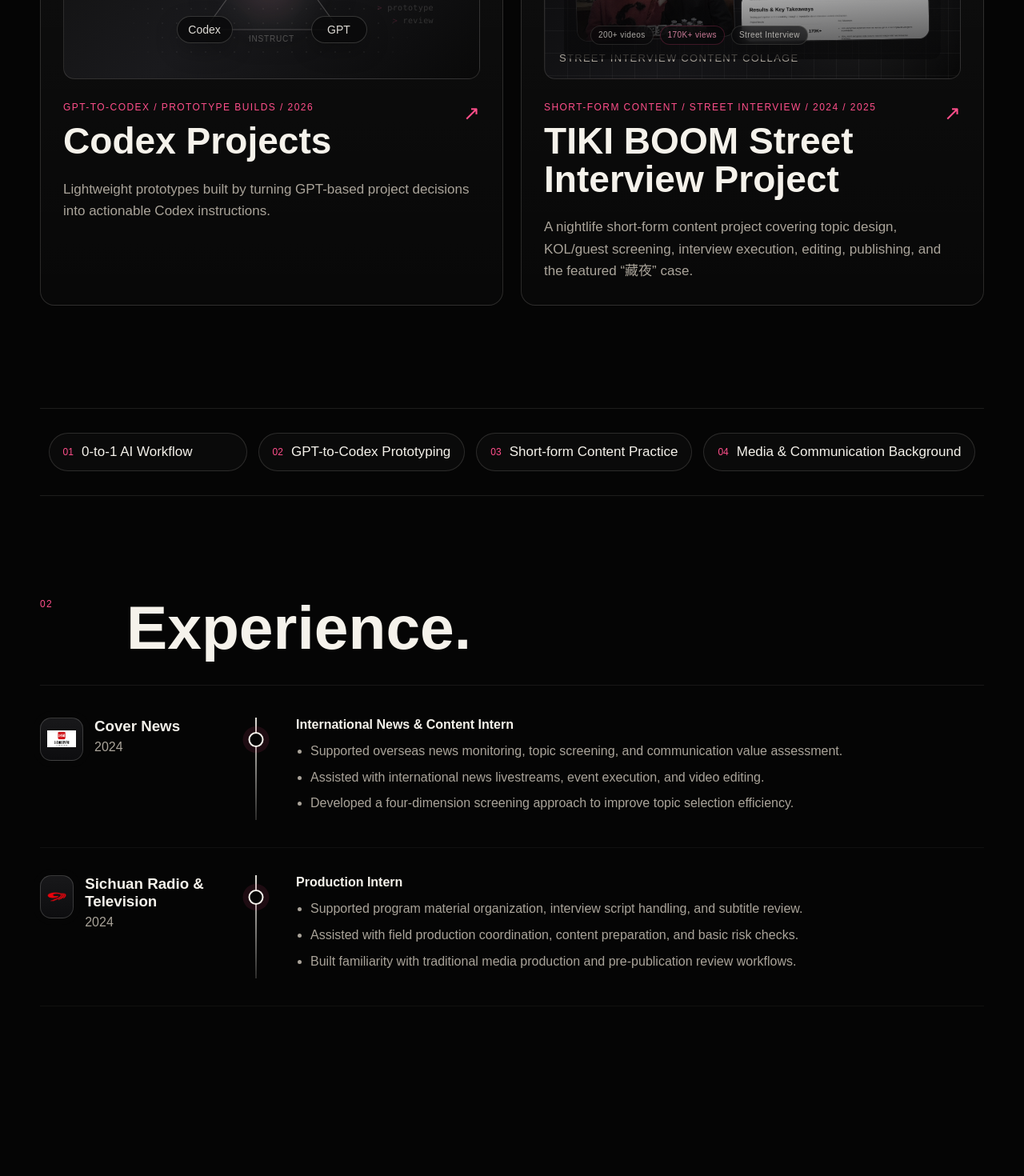
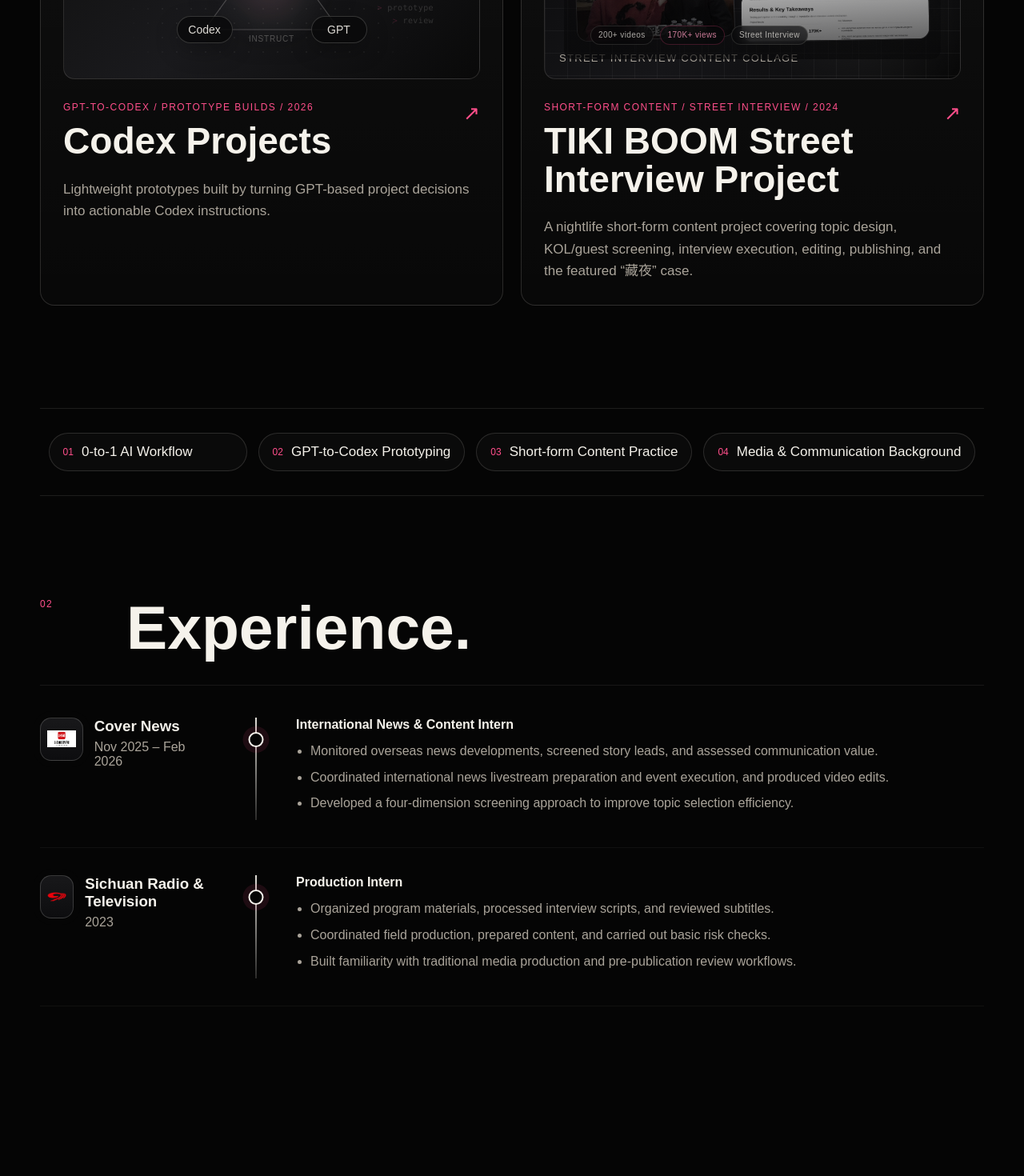
Before and after one commit to ataoyayo/alex-portfolio, a Next.js app: page /en in a window 1280 px wide. Shown: the part 2180-3650 px from the top of the page at 80% size. Built offline with nearby package versions, Linux system fonts and the light colour scheme.

Commit message:
Fix homepage dates and experience wording

```diff
--- a/app/components/HomePage.tsx
+++ b/app/components/HomePage.tsx
@@ -56,7 +56,9 @@ export function HomePage({ locale }: HomePageProps) {
               />
               <div className="project-card-content">
                 <div>
-                  <p className="project-meta">{project.meta[locale].join(" / ")}</p>
+                  <p className="project-meta">
+                    {("homeMeta" in project ? project.homeMeta[locale] : project.meta[locale]).join(" / ")}
+                  </p>
                   <h3>{project.title[locale]}</h3>
                 </div>
                 <span className="project-arrow" aria-hidden="true">
@@ -92,7 +94,7 @@ export function HomePage({ locale }: HomePageProps) {
                 </div>
                 <div>
                   <h3>{experience.company[locale]}</h3>
-                  <p>{experience.time}</p>
+                  <p>{experience.time[locale]}</p>
                 </div>
               </div>
               <div className="timeline-node" aria-hidden="true" />
--- a/app/data/content.ts
+++ b/app/data/content.ts
@@ -144,6 +144,10 @@ export const projects = [
     meta: {
       en: ["Short-form Content", "Street Interview", "2024 / 2025"],
       zh: ["短视频内容", "街头采访", "2024 / 2025"]
+    },
+    homeMeta: {
+      en: ["Short-form Content", "Street Interview", "2024"],
+      zh: ["短视频内容", "街头采访", "2024"]
     }
   }
 ] as const;
@@ -158,18 +162,21 @@ export const experiences = [
       en: "International News & Content Intern",
       zh: "国际新闻与内容执行实习"
     },
-    time: "2024",
+    time: {
+      en: "Nov 2025 – Feb 2026",
+      zh: "2025.11–2026.02"
+    },
     logo: "CN",
     logoSrc: "/media/logo-cover-news.png",
     bullets: {
       en: [
-        "Supported overseas news monitoring, topic screening, and communication value assessment.",
-        "Assisted with international news livestreams, event execution, and video editing.",
+        "Monitored overseas news developments, screened story leads, and assessed communication value.",
+        "Coordinated international news livestream preparation and event execution, and produced video edits.",
         "Developed a four-dimension screening approach to improve topic selection efficiency."
       ],
       zh: [
-        "参与海外热点监测、线索筛选与传播价值判断。",
-        "协助国际新闻直播、活动执行与视频内容剪辑。",
+        "开展海外热点监测、线索筛选与传播价值判断。",
+        "筹备与执行国际新闻直播及活动，并制作视频内容。",
         "建立四维度线索研判思路，提高新闻线索筛选效率。"
       ]
     }
@@ -183,16 +190,19 @@ export const experiences = [
       en: "Production Intern",
       zh: "编导实习"
     },
-    time: "2024",
+    time: {
+      en: "2023",
+      zh: "2023"
+    },
     logo: "SRT",
     logoSrc: "/media/logo-sichuan-tv.png",
     bullets: {
       en: [
-        "Supported program material organization, interview script handling, and subtitle review.",
-        "Assisted with field production coordination, content preparation, and basic risk checks.",
+        "Organized program materials, processed interview scripts, and reviewed subtitles.",
+        "Coordinated field production, prepared content, and carried out basic risk checks.",
         "Built familiarity with traditional media production and pre-publication review workflows."
       ],
-      zh: ["参与节目素材整理、采访稿处理与字幕审核。", "协助外采沟通、内容制作与基础风控。", "熟悉传统媒体内容生产流程与发布前审核逻辑。"]
+      zh: ["整理节目素材、处理采访稿并审核字幕。", "协调外采沟通、制作内容并开展基础风控。", "熟悉传统媒体内容生产流程与发布前审核逻辑。"]
     }
   }
 ] as const;
@@ -240,7 +250,7 @@ export const whatIDid = [
       en: "Street-interview content and the “藏夜” case ↗",
       zh: "街访短视频与「藏夜」案例 ↗"
     },
-    year: "2024 / 2025"
+    year: "2024"
   },
   {
     name: {
@@ -251,7 +261,7 @@ export const whatIDid = [
       en: "Cover News / Sichuan Radio & Television experience",
       zh: "封面新闻 / 四川广播电视台相关经历"
     },
-    year: "2024"
+    year: "2023 / 2025"
   }
 ] as const;
 
```
